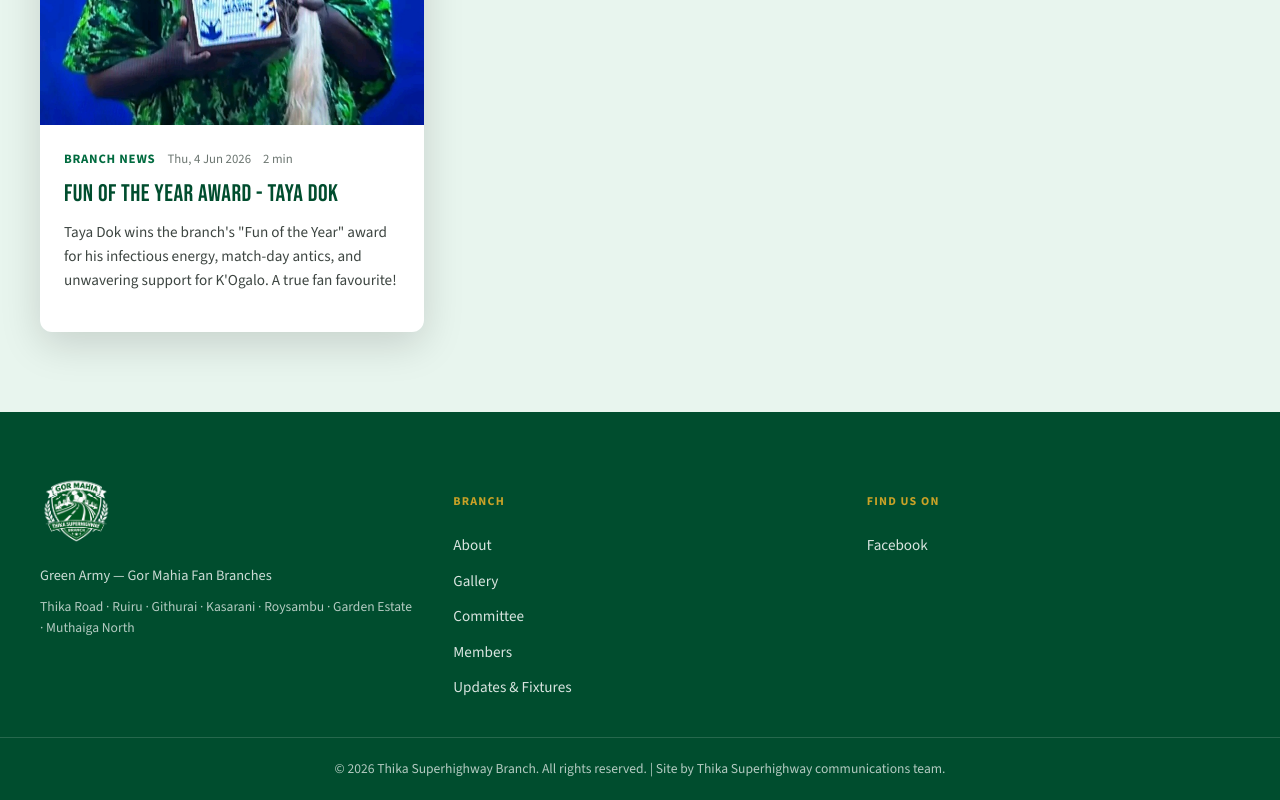
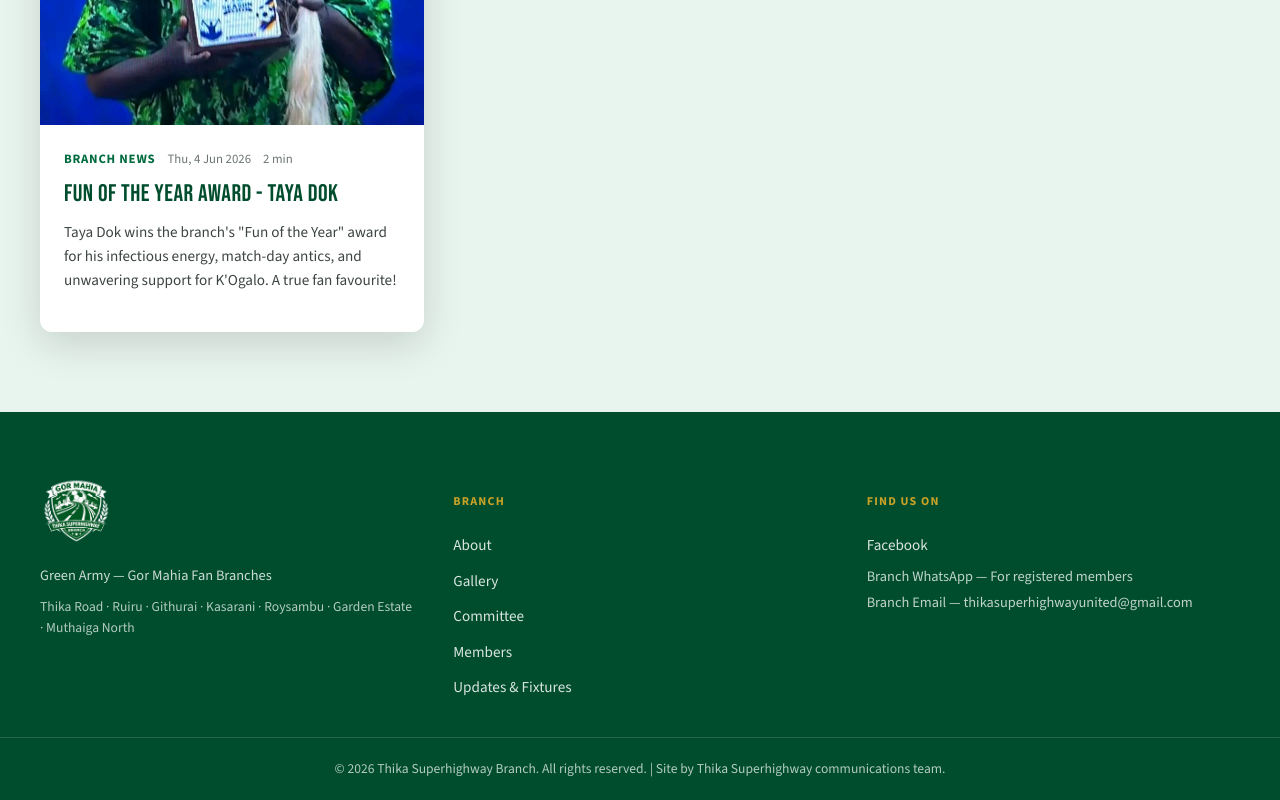
Before and after one commit to costamay/thika-superhighway-branch-website, a React (Vite) app: page /blog in a window 1280 px wide. Shown: the part 2052-2852 px from the top of the page. Built offline with nearby package versions, Linux system fonts and the light colour scheme.

Commit message:
added contact information

```diff
--- a/src/components/Footer.jsx
+++ b/src/components/Footer.jsx
@@ -34,7 +34,8 @@
                 Facebook
               </a>
             </li>
-            {/* <li><span className="footer__note">Branch WhatsApp — ask your zone rep</span></li> */}
+            <li><span className="footer__note">Branch WhatsApp — For registered members</span></li>
+            <li><span className="footer__note">Branch Email — {club.officalEmail}</span></li>
           </ul>
         </div>
       </div>
--- a/src/data/content.js
+++ b/src/data/content.js
@@ -45,6 +45,7 @@
 export const club = {
   name: 'Gor Mahia FC',
   nickname: "K'Ogalo",
+  officalEmail: 'thikasuperhighwayunited@gmail.com',
   // officialSite: 'https://www.gormahia.com',
   officialSite: "https://www.facebook.com/groups/2055216798173675"
 }
```
